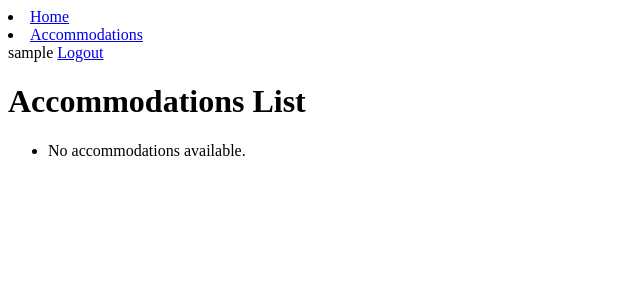
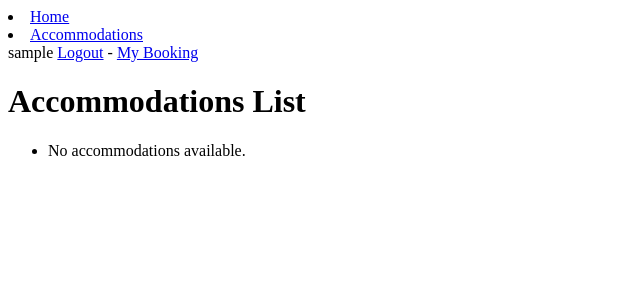
Before and after one commit to AmeenNoor/eire-bnb, a Django app: page /accommodation/ in a window 1280 px wide. Shown: the top 300 px of the page, without its empty margins (0-640 px from the left). Run offline with Django 3.2, Linux system fonts and the light colour scheme; the visitor is signed in with stand-in values (Sample User, id 1); data that the repository does not hold is empty.

Commit message:
Add 'My Booking' link to header in base.html

```diff
--- a/accommodation/models.py
+++ b/accommodation/models.py
@@ -43,4 +43,4 @@ class Booking(models.Model):
     accommodation = models.ForeignKey(Accommodation, on_delete=models.CASCADE)
 
     def __str__(self):
-        return self.last_name
+        return f"Booking for {self.accommodation.name} by {self.user.username}"
--- a/templates/accommodation_list.html
+++ b/templates/accommodation_list.html
@@ -10,7 +10,6 @@
     <img src="{{ accommodation.accommodation_image.url }}" alt="" />
     <br />
     <a href="{% url 'book_accommodation' pk=accommodation.id %}">Book</a>
-    <!-- Passing accommodation id in the URL -->
     <br />
     <a href="{% url 'accommodation_detail' pk=accommodation.id %}">More Info</a>
   </li>
--- a/templates/base.html
+++ b/templates/base.html
@@ -13,7 +13,7 @@
         <li><a href="{% url 'accommodation_list' %}">Accommodations</a></li>
       </u>
       {% if user.is_authenticated %} {{ user }}
-      <a href="{% url 'account_logout' %}">Logout</a>
+      <a href="{% url 'account_logout' %}">Logout</a> - <a href="{% url 'booking_history' %}">My Booking</a>
       {% else %}
       <a href="{% url 'account_login' %}">Login</a>
       <a href="{% url 'account_signup' %}">Sign Up</a>
```
